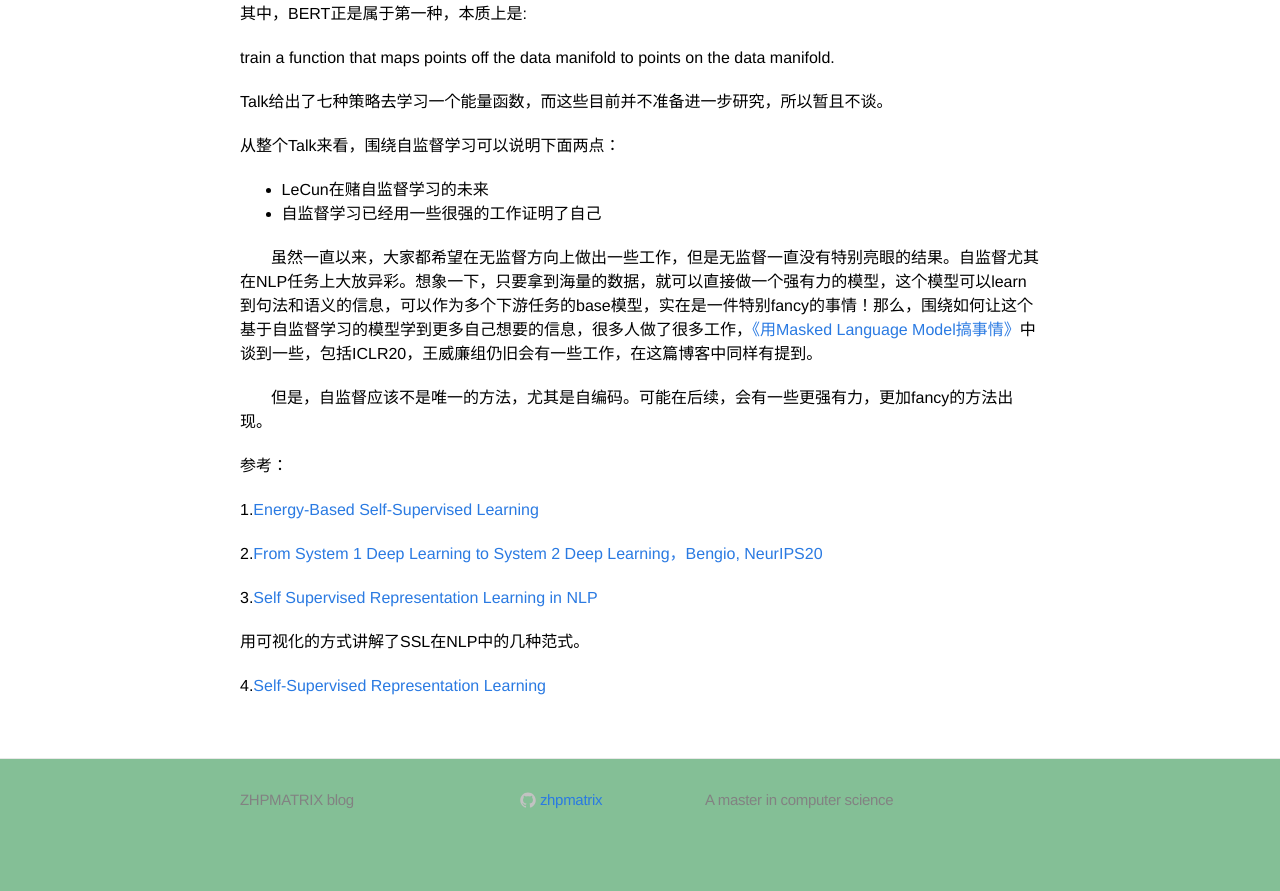
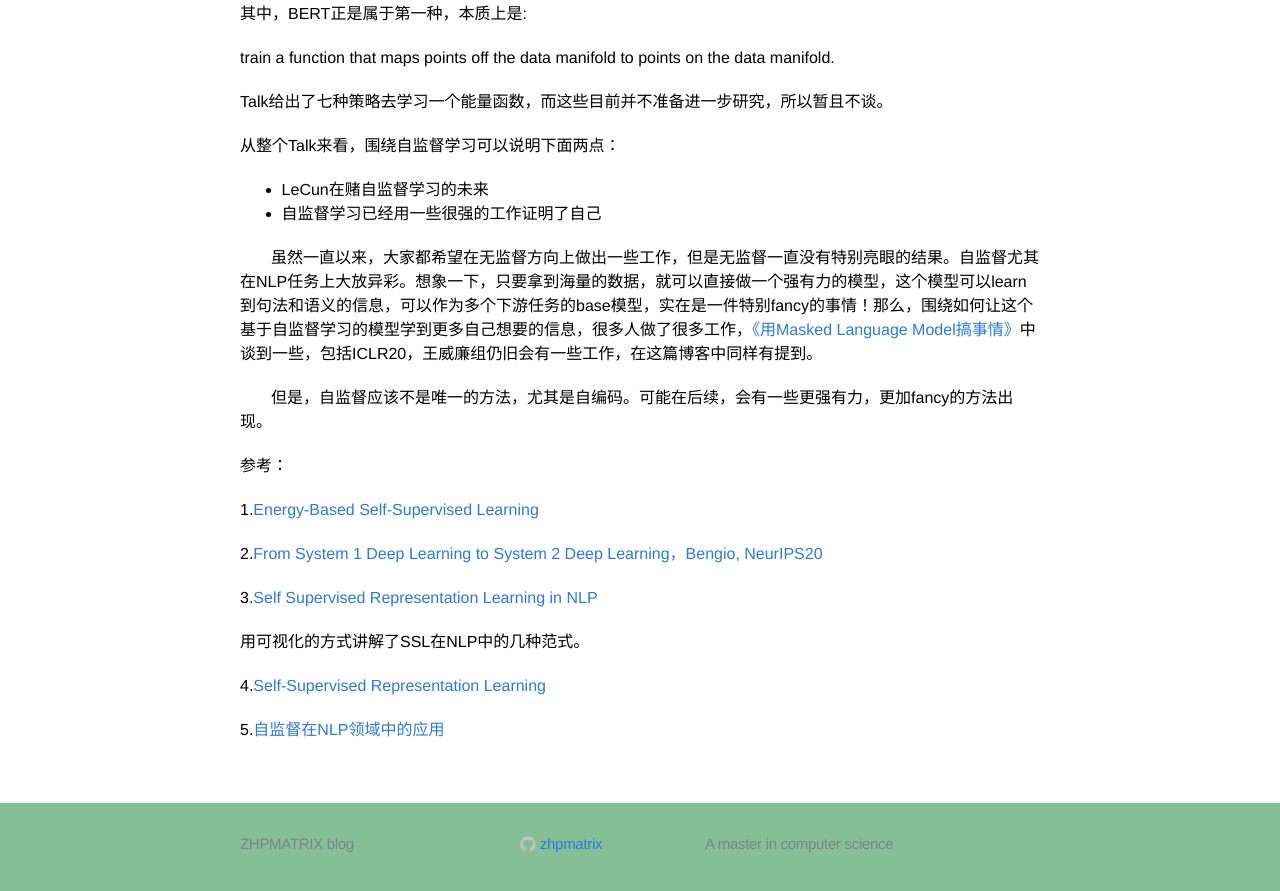
Before and after one commit to zhpmatrix/zhpmatrix.github.io, a Jekyll site: the page built from _posts/2019-12-30-lecun-talks.md, in a window 1280 px wide and 900 px high, scrolled down 1406 px. Shown: the top 891 px of the window. Built offline with Jekyll 4.4.1, drawn with Linux system fonts in a browser that asks for light colours; comment, search, counter and statistics services are not loaded; before the commit the page ends 2262 px from its top, so only the background shows below that.

Commit message:
add new ref

```diff
--- a/_posts/2019-12-30-lecun-talks.md
+++ b/_posts/2019-12-30-lecun-talks.md
@@ -82,3 +82,5 @@ Talk给出了七种策略去学习一个能量函数，而这些目前并不准
 用可视化的方式讲解了SSL在NLP中的几种范式。
 
 4.[Self-Supervised Representation Learning](https://lilianweng.github.io/lil-log/2019/11/10/self-supervised-learning.html)
+
+5.[自监督在NLP领域中的应用](https://www.zhihu.com/question/380119832?utm_source=qq&utm_medium=social&utm_oi=52727124066304)
```
